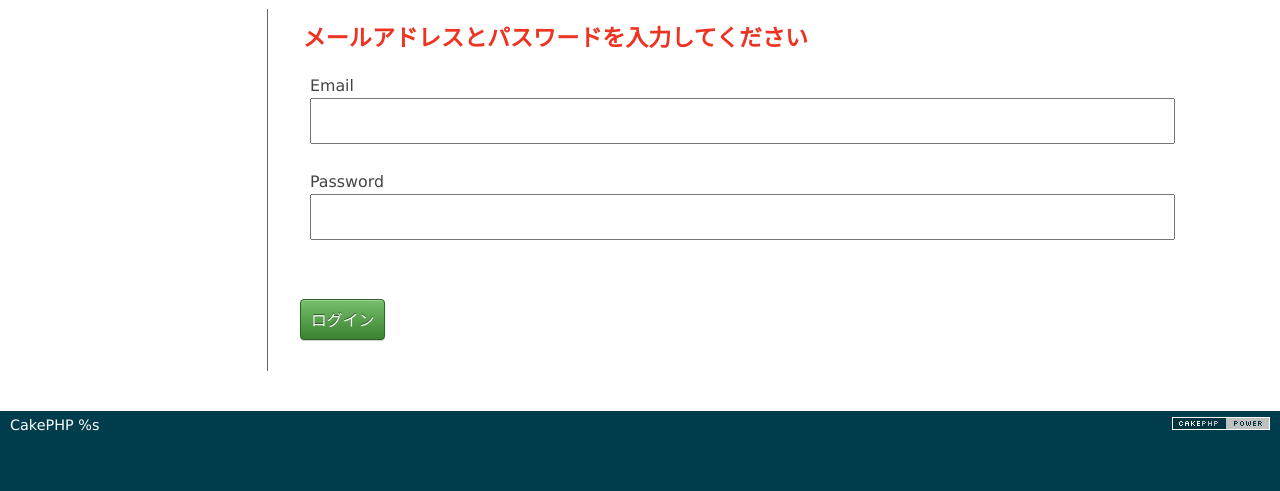
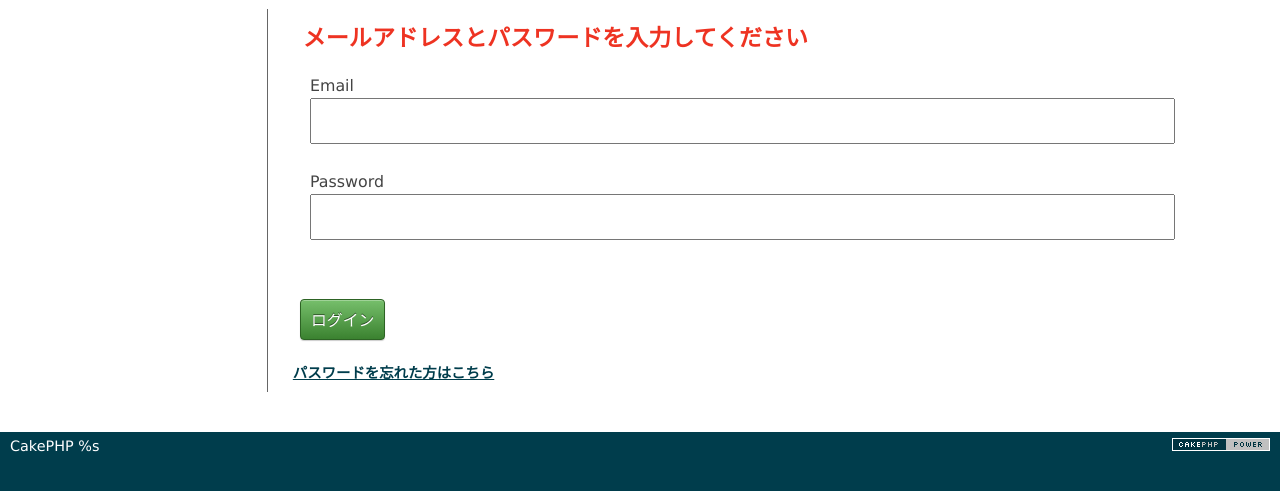
Before and after one commit to yuhatake310/cakephp_yuhatakeblog, a CakePHP app: the page made by app/View/Users/login.ctp in a window 1280 px wide. Shown: the part 48-539 px from the top of the page. Run offline with PHP 8.4 and a stand-in for CakePHP, Linux system fonts and the light colour scheme; the template is opened without the code that fills it, so the values that code supplies are empty; form fields are guessed from the names that the template uses; some libraries are stand-ins or nearby versions.

Commit message:
[add]パスワード再設定用のリンクを新規作成

```diff
--- a/app/View/Users/login.ctp
+++ b/app/View/Users/login.ctp
@@ -12,4 +12,5 @@
 ?>
 </fieldset>
 <?php echo $this->Form->end(__('ログイン')); ?>
+<?php echo $this->Html->link('パスワードを忘れた方はこちら', array('action' => 'reset')); ?>
 </div>
```
